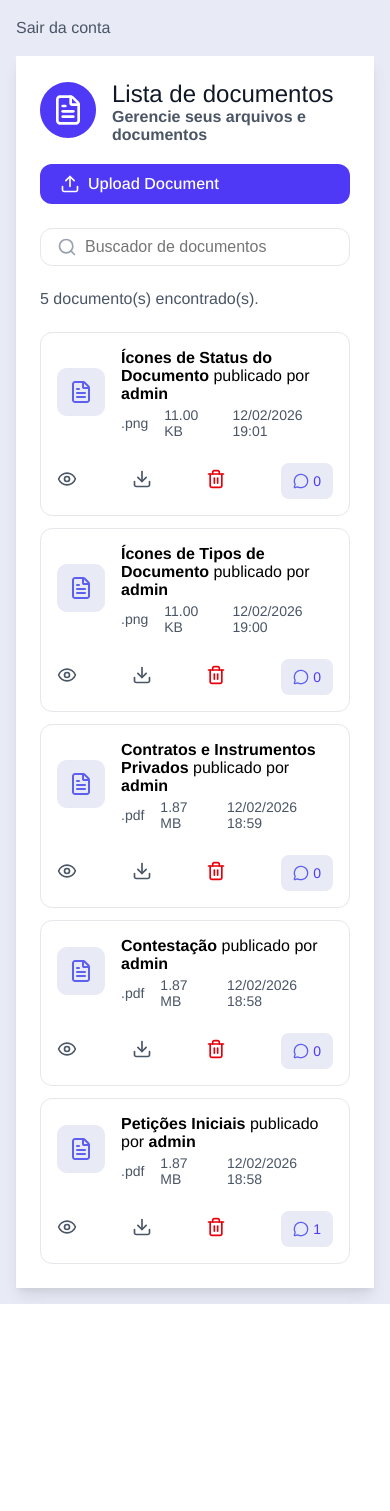
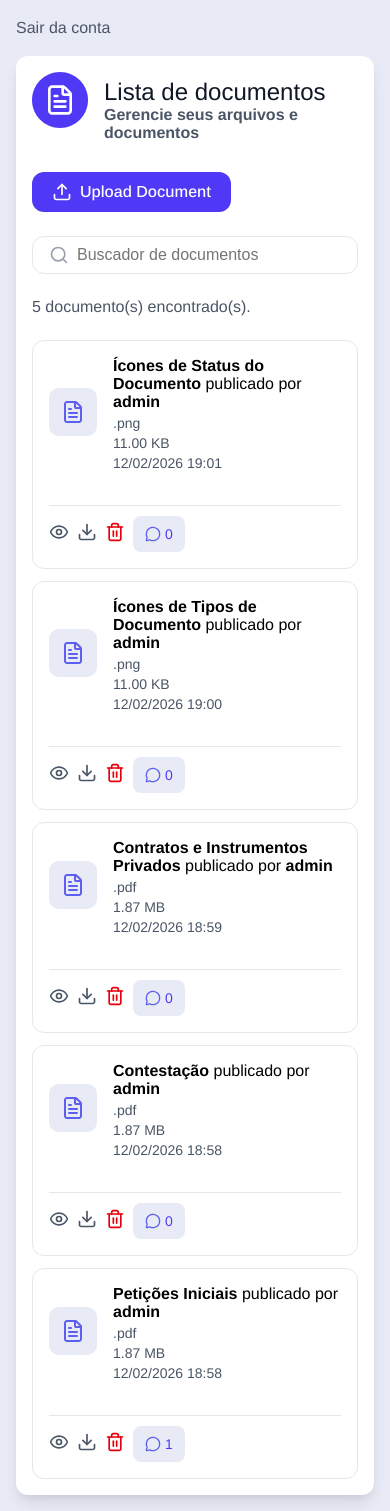
Before and after one commit to CaioDuart3/docs_manager, a Django app: page /documents/ in a window 390 px wide. Before the commit the page ends 1304 px from the top, so only its background shows below. Run offline with Django 5.2, Linux system fonts and the light colour scheme; a user stored in the database is signed in; data comes from the database, SQL or seed files in the repository; both versions use the stored data as it was after the commit.

Commit message:
style: ajusta responsividade de detalhes do documento

```diff
--- a/docs_manager/apps/documents/templates/documents/documents_details.html
+++ b/docs_manager/apps/documents/templates/documents/documents_details.html
@@ -46,7 +46,7 @@
 
 
       <div class="container">
-        <div style="display: flex; flex-direction: row">
+        <div class="container-cards-details">
           <div class="card-info">
             <img src="{% static 'img/icon-document.svg' %}" alt="Thumbnail" />
             <div class="card-info-texts">
--- a/docs_manager/static/css/global.css
+++ b/docs_manager/static/css/global.css
@@ -48,14 +45,12 @@ html {
     font-size: 16px;
 }
 
-
-
 body {
     min-height: 100vh;
     font-family: var(--font-base);
     background: var(--color-bg-page);
     display: flex;
-    justify-content: center;
+    justify-content: center; /* Centraliza em telas grandes */
     align-items: center;
     padding: var(--space-lg);
     flex-direction: column;
@@ -87,24 +78,18 @@ input[type="file"] {
     overflow: hidden;
 }
 
-
-.page{
+.page {
     display: flex;
     flex-direction: column;
     gap: 16px;
-    width: auto;
     width: 100%;
     max-width: 1200px;
     margin: 0 auto;
-    padding: 16px;
 }
-
-
 
 /* ================================
    CONTAINER
 ================================ */
-
 .container {
     width: 100%;
     max-width: 1200px;
@@ -120,11 +105,11 @@ input[type="file"] {
 /* ================================
    TÍTULOS
 ================================ */
-
 h1 {
     font-size: 1.875rem;
     font-weight: 400;
     color: var(--color-text-title);
+    line-height: 1.2; /* Melhor leitura em mobile */
 }
 
 h2 {
@@ -151,6 +134,7 @@ h2 {
     padding: var(--space-xs) var(--space-sm);
     border: 1px solid var(--color-border);
     border-radius: var(--radius-md);
+    width: 100%; /* Garante largura total */
 }
 
 .input-group input {
@@ -158,6 +142,7 @@ h2 {
     border: none;
     font-size: 1rem;
     background: transparent;
+    width: 100%; /* Fix para inputs em flex items */
 }
 
 .input-group input:focus {
@@ -167,11 +152,16 @@ h2 {
 /* ================================
    LOGIN
 ================================ */
-
-.container-logo{
+.container-logo {
     display: flex;
     justify-content: center;
     align-items: center;
+    margin-bottom: 20px;
+}
+
+.container-logo img {
+    max-width: 100%;
+    height: auto;
 }
 
 /* Card de login */
@@ -235,36 +217,37 @@ h2 {
     filter: brightness(0.9);
 }
 
-
-
 /* ================================
    HEADER + UPLOAD
 ================================ */
-
 .container-title-upload {
     display: flex;
     justify-content: space-between;
     align-items: center;
     gap: var(--space-md);
-    flex-wrap: wrap;
+    flex-wrap: wrap; /* Permite quebrar linha */
 }
 
 .container-title-upload > div {
     display: flex;
     flex-direction: row;
     gap: 16px;
+    flex-wrap: wrap;
 }
 
-.container-title{
+.container-title {
     display: flex;
-height: 60px;
     flex-direction: column;
     align-items: flex-start;
-flex: 1 0 0;
+    justify-content: center;
+    flex: 1;
+    min-width: 200px; /* Garante tamanho mínimo antes de quebrar */
 }
+
 .button {
     display: flex;
     align-items: center;
+    justify-content: center;
     gap: var(--space-xs);
     padding: 10px 20px;
     border-radius: var(--radius-md);
@@ -328,7 +312,8 @@ flex: 1 0 0;
     padding: var(--space-sm);
     border: 1px solid var(--color-border);
     border-radius: var(--radius-md);
-    flex-wrap: wrap;
+    flex-wrap: wrap; /* Essencial para responsividade */
+    background: #fff;
 }
 
 /* Info esquerda */
@@ -361,12 +348,13 @@ flex: 1 0 0;
     gap: var(--space-sm);
     font-size: 0.875rem;
     color: var(--color-text-subtitle);
+    flex-wrap: wrap;
 }
-
 
 /* Ícones direita */
 .card-icons {
     display: flex;
+    justify-content: flex-end;
     align-items: center;
     gap: var(--space-xs);
     flex-wrap: wrap;
@@ -386,38 +374,26 @@ flex: 1 0 0;
 .icon-comments-counts p {
     color: var(--color-primary);
     font-size: 0.875rem;
+    margin: 0;
 }
 
 /* ================================
    DETALHES – DOCUMENTO
 ================================ */
-
 .back-button {
-    display: inline-flex;          /* flex para alinhar ícone e texto */
-    align-items: center;           /* centraliza verticalmente SVG e texto */
-    justify-content: flex-start;   /* alinha à esquerda do container */
-    gap: 8px;                      /* espaço entre SVG e texto */
-    width: 100%;                   /* ocupa toda a largura do container */
-    background-color: transparent; /* sem fundo */
+    display: inline-flex;
+    align-items: center;
+    gap: 8px;
+    width: fit-content;
+    background-color: transparent;
     color: #4A5565;
-    text-decoration: none;         /* remove sublinhado do link */
-    font-family: Arimo, sans-serif;
+    text-decoration: none;
     font-size: 16px;
-    font-weight: 400;
-    line-height: 24px;
 }
 
 .back-button svg {
-    display: block;                /* remove espaço extra abaixo do SVG */
-    stroke: currentColor;          /* herda a cor do texto */
-}
-
-
-/* Ações (download / excluir) */
-.card-icons {
-    display: flex;
-    gap: var(--space-sm);
-    align-items: center;
+    display: block;
+    stroke: currentColor;
 }
 
 .buttons-details-download,
@@ -515,103 +482,128 @@ textarea:focus {
     color: var(--color-white);
     border: none;
     cursor: pointer;
-    transition: filter 0.2s ease;
 }
 
-.button-details-comment:hover {
-    filter: brightness(0.95);
-}
+.list-comments {
+    display: flex;
 
-.list-comments{
-    display: flex;
-height: 173px;
+    height: auto;
     flex-direction: column;
     align-items: flex-start;
     gap: 16px;
-align-self: stretch;
+    width: 100%;
+    margin-top: 20px;
 }
 
-.card-comments{
+.card-comments {
     display: flex;
-height: 47px;
     align-items: flex-start;
     gap: 16px;
-flex-shrink: 0;
-align-self: stretch;
+    width: 100%;
 }
 
-.profile{
+.profile {
     display: flex;
     width: 40px;
     height: 40px;
-padding-right: 0.012px;
+    flex-shrink: 0;
     justify-content: center;
     align-items: center;
-border-radius: 26843500px;
+    border-radius: 50%;
     background: #E8EAF6;
 }
 
-.comment-details{
+.comment-details {
     display: flex;
-padding-right: 867.238px;
-align-items: flex-end;
-gap: 8px;
-align-self: stretch;
+    flex-direction: column; /* Organiza nome e texto verticalmente */
+    gap: 4px;
+    flex: 1;
 }
 
-.comment-text{
+.comment-text {
     color: #4A5565;
-font-family: Arimo;
     font-size: 14px;
-font-style: normal;
-font-weight: 400;
     line-height: 22px;
+    word-break: break-word;
 }
+
 /* ================================
-   RESPONSIVIDADE documents_list.html
+   RESPONSIVIDADE (MEDIA QUERIES)
 ================================ */
 
+/* Tablet e Mobile Grande */
+@media (max-width: 900px) {
+    .container-cards-details {
+        flex-direction: column; /* Comentários vão para baixo dos detalhes */
+    }
+}
+
+/* Mobile Padrão */
 @media (max-width: 768px) {
     body {
-        padding: var(--space-md);
+        padding: var(--space-sm);
+        justify-content: flex-start; /* Permite scroll no topo */
+        height: auto;
     }
 
     .container {
-        padding: var(--space-md);
+        padding: var(--space-sm);
+        width: 100%;
     }
 
     .container-title-upload {
         flex-direction: column;
-        align-items: stretch;
+        align-items: flex-start;
     }
 
-    .upload {
-        justify-content: center;
+    .container-title-upload > div {
         width: 100%;
+        justify-content: space-between;
     }
 
+    .button {
+        width: 100%; /* Botões ocupam largura total no mobile */
+    }
+
+    /* Card de Documento vira bloco vertical */
     .card-document {
         flex-direction: column;
         align-items: flex-start;
     }
 
+    .card-info {
+        width: 100%;
+    }
+
     .card-icons {
         width: 100%;
-        justify-content: space-between;
+        justify-content: flex-start;
+        margin-top: 10px;
+        border-top: 1px solid var(--color-border);
+        padding-top: 10px;
+    }
+
+    /* Detalhes */
+    .buttons-details-download,
+    .buttons-details-delete {
+        flex: 1; /* Botões dividem espaço */
+        justify-content: center;
     }
 }
 
+/* Mobile Pequeno */
 @media (max-width: 480px) {
-    body {
-        padding: 0;
-    }
-
-    .container {
-        border-radius: 0;
-        min-height: 100vh;
-    }
-
     h1 {
         font-size: 1.5rem;
     }
+
+    .container-cards-details {
+        gap: 16px;
     }
+
+    .card-info-texts div {
+        flex-direction: column;
+        align-items: flex-start;
+        gap: 4px;
+    }
+}
```
Also changed, not shown: other parts of docs_manager/static/css/global.css (+38 -61 lines), docs_manager/db.sqlite3. Lines whose indentation alone changed are shown as unchanged.
